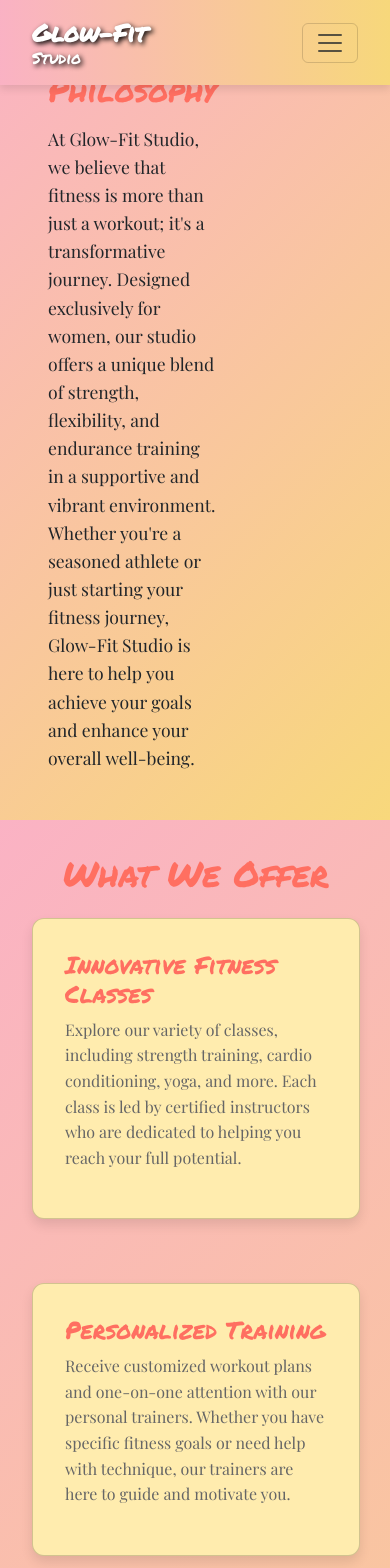
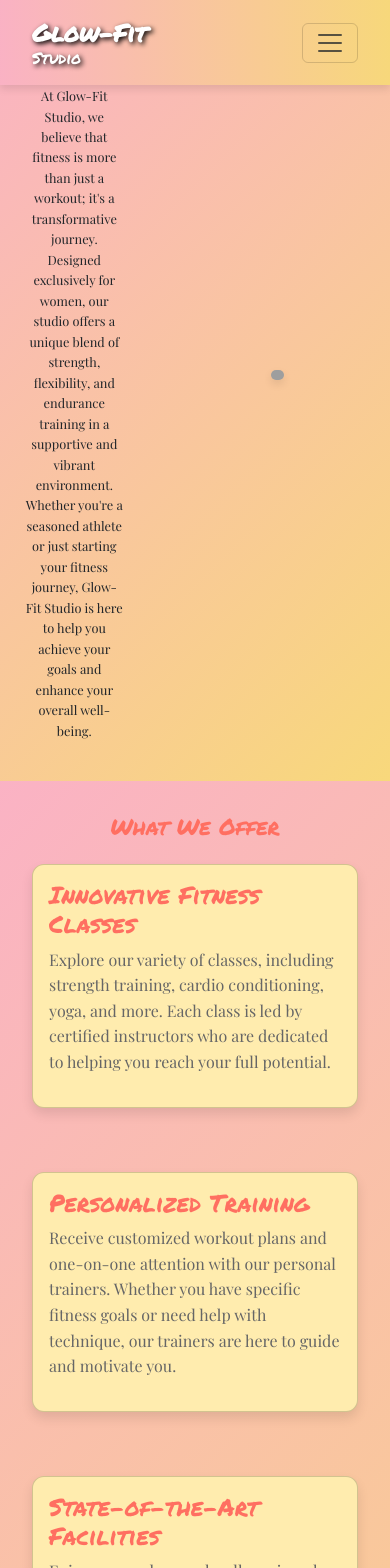
Before and after one commit to Kifaa26/Glow-Fit-Studio, a Vue app: page /aboutUs in a window 390 px wide. Shown: the top 1568 px of the page. Built offline with nearby package versions, Linux system fonts and the light colour scheme; grey boxes are pictures that could not be loaded; a web font is replaced by a local one.

Commit message:
media queries

```diff
--- a/src/views/AboutUsView.vue
+++ b/src/views/AboutUsView.vue
@@ -82,7 +82,7 @@ body {
   display: flex;
   flex-direction: row;
   align-items: center;
-  padding: 1rem 2rem;
+  padding: 2rem;
   background: linear-gradient(135deg, rgba(250, 170, 190, 0.9), rgba(247, 212, 109, 0.9));
   gap: 2rem;
 }
@@ -116,10 +116,10 @@ body {
 }
 
 .about-image {
- flex: 1;
+  flex: 1;
   max-width: 500px;
   flex-shrink: 0;
-   margin-top: 50px;
+  margin: 50px;
 }
 
 .about-image img {
@@ -132,7 +132,7 @@ body {
 .offerings {
   padding: 2rem;
   background: linear-gradient(135deg, rgba(250, 170, 190, 0.9), rgba(247, 212, 109, 0.9));
-    font-family: "Playfair Display", serif;
+  font-family: "Playfair Display", serif;
 }
 
 .offerings h2 {
@@ -192,15 +192,15 @@ body {
   font-family: "Permanent Marker", cursive;
 }
 
-.why-list {
+.cards-container {
   display: flex;
   flex-wrap: wrap;
   gap: 2rem;
   justify-content: center;
 }
 
-.why-item {
-  background-color: white;
+.card {
+  background-color: rgb(255, 236, 174);
   padding: 2rem;
   border-radius: 12px;
   box-shadow: 0 6px 12px rgba(0, 0, 0, 0.1);
@@ -209,21 +209,99 @@ body {
   max-width: 350px;
 }
 
-.why-item:hover {
+.card:hover {
   transform: translateY(-5px);
   box-shadow: 0 10px 20px rgba(0, 0, 0, 0.2);
 }
 
-.why-item h3 {
+.card h3 {
   margin-top: 0;
   font-size: 1.5rem;
   color: #ff6f61;
   font-family: "Permanent Marker", cursive;
 }
 
-.why-item p {
+.card p {
   font-size: 1rem;
   line-height: 1.6;
   color: #666;
 }
+
+/* Responsive Styles */
+@media (max-width: 1024px) {
+  .about-us {
+    flex-direction: column;
+    text-align: center;
+  }
+
+  .about-image {
+    max-width: 100%;
+    margin-top: 1rem;
+  }
+
+  .about-text {
+    padding: 1rem;
+  }
+
+  .about-text h2 {
+    font-size: 1.8rem;
+  }
+
+  .about-text p {
+    font-size: 1rem;
+  }
+
+  .offerings h2, .why-choose-us h2 {
+    font-size: 1.8rem;
+  }
+
+  .card {
+    max-width: 300px;
+  }
+}
+
+@media (max-width: 768px) {
+  .about-us {
+    padding: 1rem;
+  }
+
+  .about-text h2 {
+    font-size: 1.5rem;
+  }
+
+  .about-text p {
+    font-size: 0.9rem;
+  }
+
+  .offerings h2, .why-choose-us h2 {
+    font-size: 1.6rem;
+  }
+
+  .card {
+    max-width: 280px;
+  }
+}
+
+@media (max-width: 480px) {
+  .about-us {
+    padding: 0.5rem;
+  }
+
+  .about-text h2 {
+    font-size: 1.2rem;
+  }
+
+  .about-text p {
+    font-size: 0.8rem;
+  }
+
+  .offerings h2, .why-choose-us h2 {
+    font-size: 1.4rem;
+  }
+
+  .card {
+    max-width: 100%;
+    padding: 1rem;
+  }
+}
 </style>
--- a/src/views/HomeView.vue
+++ b/src/views/HomeView.vue
@@ -51,12 +51,12 @@ body {
 }
 
 .hero {
-   background-image: url('https://github.com/Kifaa26/glow-fit-studio-images/blob/main/image-asset%20(11).jpeg?raw=true'); /* New background image */
+  background-image: url('https://github.com/Kifaa26/glow-fit-studio-images/blob/main/image-asset%20(11).jpeg?raw=true');
   background-size: cover;
   background-position: center;
   color: white;
   text-align: center;
-  padding: 18rem;
+  padding: 18rem 2rem;
   position: relative;
 }
 
@@ -90,7 +90,6 @@ body {
   margin-top: 1rem;
 }
 
-
 .classes {
   padding: 2rem;
   text-align: center;
@@ -103,11 +102,12 @@ body {
   font-family: "Permanent Marker", cursive;
   text-shadow: 2px 2px 5px #c7c7c7c0;
 }
+
 .classes p {
   font-size: 20px;
   color: #332e2e;
-   font-family: "Permanent Marker", cursive;
-   text-shadow: 2px 2px 5px #c7c7c7c0;
+  font-family: "Permanent Marker", cursive;
+  text-shadow: 2px 2px 5px #c7c7c7c0;
 }
 
 .class-item {
@@ -125,7 +125,6 @@ body {
   font-size: 1rem;
 }
 
-
 .class-images {
   display: flex;
   justify-content: center;
@@ -141,13 +140,91 @@ body {
   border-radius: 8px;
 }
 
-button {
-  background-color: rgba(250, 170, 190, 0.9);
-  color: white;
-  border: none;
-  padding: 1rem 2rem;
-  border-radius: 8px;
-  font-size: 1rem;
+@media (max-width: 1024px) {
+  .hero {
+    padding: 12rem 2rem;
+  }
+
+  .hero h1 {
+    font-size: 2rem;
+  }
+
+  .cta-button {
+    padding: 0.8rem 1.5rem;
+    font-size: 0.9rem;
+  }
+
+  .classes h2 {
+    font-size: 1.5rem;
+  }
+
+  .classes p {
+    font-size: 1rem;
+  }
+
+  .class-images {
+    flex-direction: column;
+  }
+
+  .class-images img {
+    width: 100%;
+    height: auto;
+  }
+}
+
+@media (max-width: 768px) {
+  .hero {
+    padding: 8rem 1rem;
+  }
+
+  .hero h1 {
+    font-size: 1.5rem;
+  }
+
+  .cta-button {
+    padding: 0.6rem 1.2rem;
+    font-size: 0.8rem;
+  }
+
+  .classes h2 {
+    font-size: 1.2rem;
+  }
+
+  .classes p {
+    font-size: 0.9rem;
+  }
+
+  .class-images {
+    flex-direction: column;
+  }
+
+  .class-images img {
+    width: 100%;
+    height: auto;
+  }
+}
+
+@media (max-width: 480px) {
+  .hero {
+    padding: 6rem 0.5rem;
+  }
+
+  .hero h1 {
+    font-size: 1.2rem;
+  }
+
+  .cta-button {
+    padding: 0.5rem 1rem;
+    font-size: 0.7rem;
+  }
+
+  .classes h2 {
+    font-size: 1rem;
+  }
+
+  .classes p {
+    font-size: 0.8rem;
+  }
 }
 
 
```
